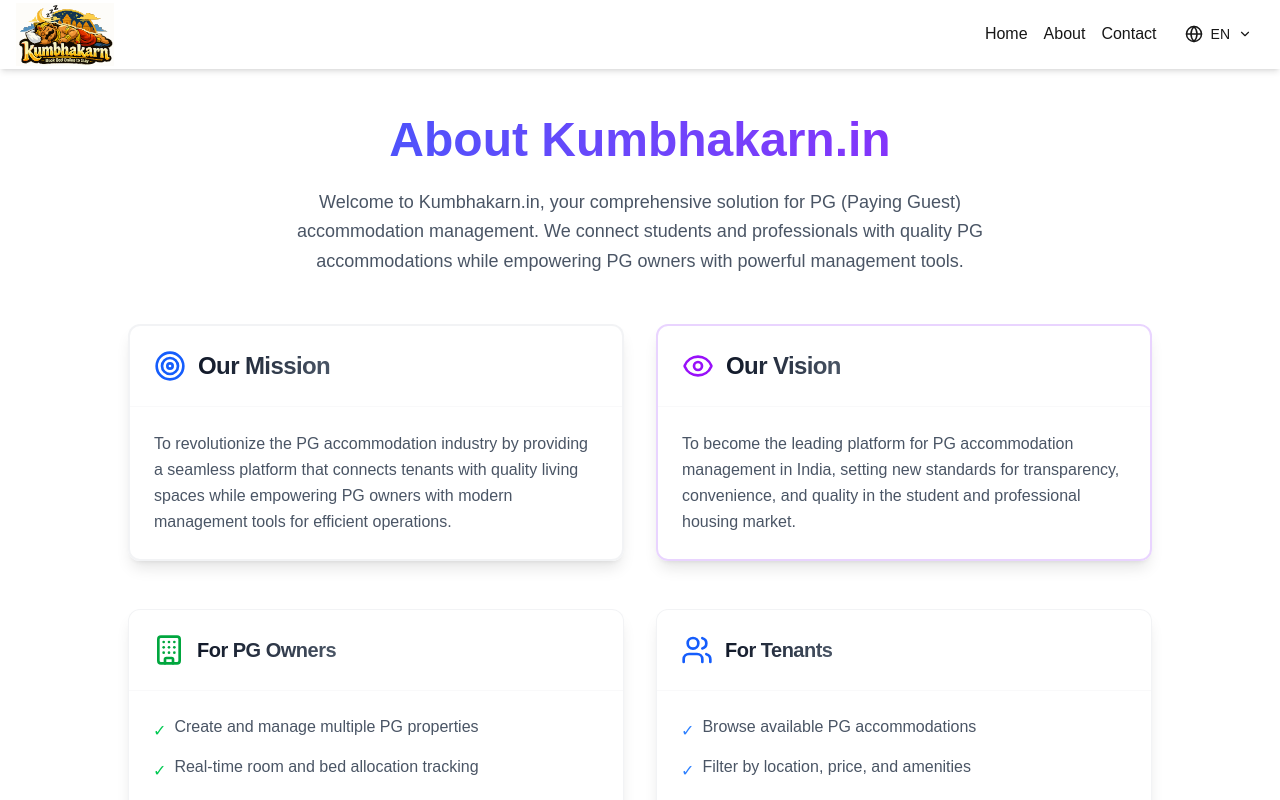
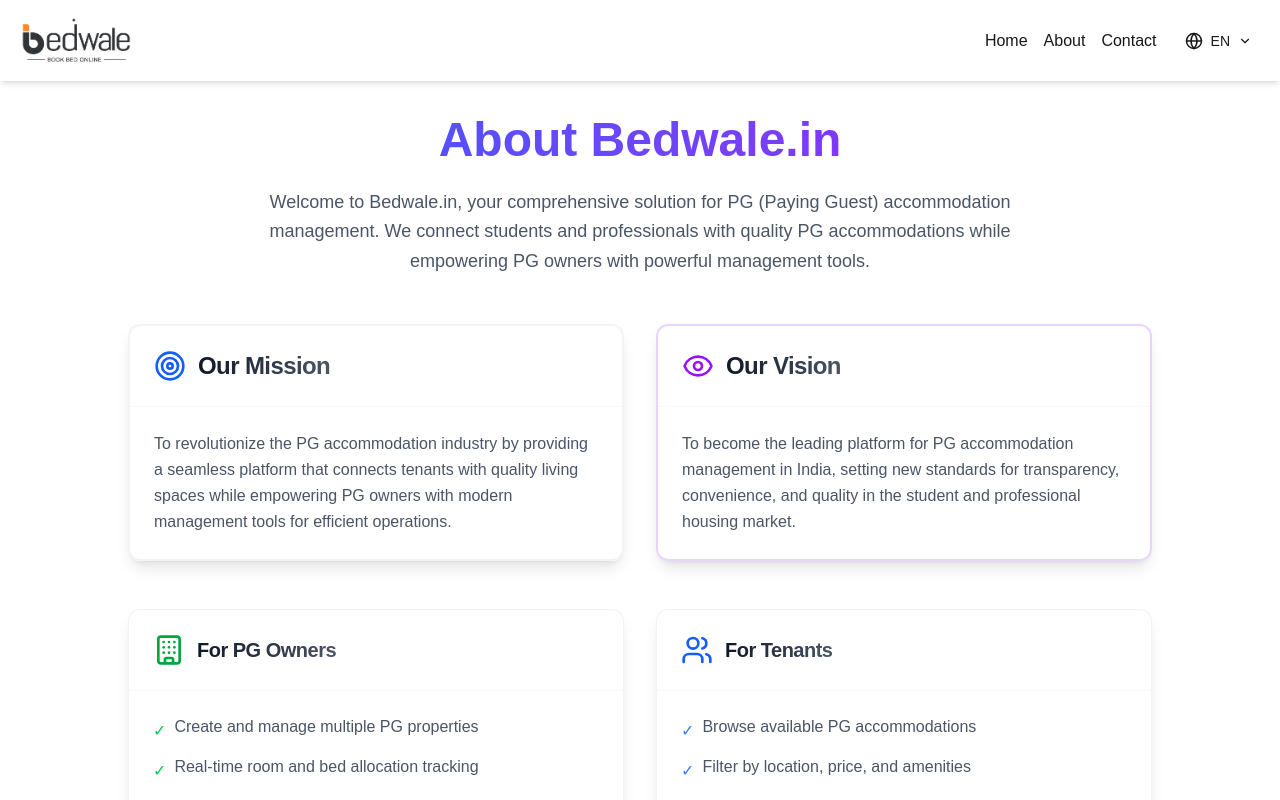
Before and after one commit to Jayeshs1999/banavoo-saas-frontend, a Next.js app: page /about in a window 1280 px wide. Shown: the top 800 px of the page. Built offline with nearby package versions, Linux system fonts and the light colour scheme; a web font is replaced by a local one.

Commit message:
change brand name with bedwale.in

```diff
--- a/app/layout.tsx
+++ b/app/layout.tsx
@@ -19,11 +19,12 @@
 
 export const metadata: Metadata = {
   title: {
-    default: "Kumbhakarn.in - Book bed online and Manage PG Accommodations with Ease",
-    template: "%s | Kumbhakarn.in",
+    default:
+      "Bedwale.in - Book bed online and Manage PG Accommodations with Ease",
+    template: "%s | Bedwale.in",
   },
   description:
-    "Find and book your bed online. Kumbhakarn.in connects students and professionals with quality PG accommodations while empowering PG owners with powerful management tools.",
+    "Find and book your bed online. Bedwale.in connects students and professionals with quality PG accommodations while empowering PG owners with powerful management tools.",
   keywords: [
     "PG accommodation",
     "paying guest",
@@ -37,27 +38,27 @@
     "book bed online",
     "book my bed",
     "bed booking",
-    "online bed"
+    "online bed",
   ],
   authors: [{ name: "Jayesh Sevatkar" }],
-  creator: "Kumbhakarn.in",
-  publisher: "Kumbhakarn.in",
+  creator: "Bedwale.in",
+  publisher: "Bedwale.in",
 
   // Open Graph / Facebook
   openGraph: {
     type: "website",
     locale: "en_IN",
     url: "https://www.sthals.in",
-    title: "Kumbhakarn.in - PG Accommodation Management",
+    title: "Bedwale.in - PG Accommodation Management",
     description:
       "Find and manage PG accommodations with ease. Quality accommodations for students and professionals.",
-    siteName: "Kumbhakarn.in",
+    siteName: "Bedwale.in",
     images: [
       {
-        url: "/logo2.png",
+        url: "/logo3.png",
         width: 1200,
         height: 630,
-        alt: "Kumbhakarn.in - Book Bed Online or Manage PG Accommodations with Ease",
+        alt: "Bedwale.in - Book Bed Online or Manage PG Accommodations with Ease",
       },
     ],
   },
@@ -65,10 +66,10 @@
   // Twitter
   twitter: {
     card: "summary_large_image",
-    title: "Kumbhakarn.in - ",
+    title: "Bedwale.in - ",
     description:
       "Find and manage PG accommodations with ease. Quality accommodations for students and professionals.",
-    images: ["/logo2.png"],
+    images: ["/logo3.png"],
     creator: "@sthals_in",
   },
 
--- a/components/Header.tsx
+++ b/components/Header.tsx
@@ -31,17 +31,17 @@
 
   return (
     <header className="fixed inset-x-0 top-0 z-50 bg-background text-foreground shadow-md">
-      <div className="container mx-auto px-4 py-[3px] flex justify-between items-center">
+      <div className="container mx-auto px-4 py-[17px] flex justify-between items-center">
         <div className="flex gap-2 justify-center items-center">
           <Image
-            src={ "/kumbhakarn-logo.svg" }
-            alt="Kumbhakarn.in Logo"
-            width={98}
+            src={"/logo3.png"}
+            alt="Bedwale.in Logo"
+            width={120}
             height={40}
             className="object-contain"
             priority
           />
-        {/* <Link href="/" className="uncial-antiqua-regular text-[25px] font-bold">
+          {/* <Link href="/" className="uncial-antiqua-regular text-[25px] font-bold">
           {t("header.title")}
         </Link> */}
         </div>
--- a/components/StructuredData.tsx
+++ b/components/StructuredData.tsx
@@ -12,10 +12,10 @@
         return {
           "@context": "https://schema.org",
           "@type": "Organization",
-          name: "Kumbhakarn.in",
+          name: "Bedwale.in",
           alternateName: "PGWala",
           url: "https://www.sthals.in",
-          logo: "https://www.sthals.in/logo2.png",
+          logo: "https://www.sthals.in/logo3.png",
           description:
             "Find and manage PG accommodations with ease. STHALS.IN connects students and professionals with quality PG accommodations while empowering PG owners with powerful management tools.",
           foundingDate: "2026",
@@ -61,8 +61,8 @@
           description:
             "PG accommodation management platform connecting students and professionals with quality accommodations.",
           url: "https://www.sthals.in",
-          logo: "https://www.sthals.in/logo2.png",
-          image: "https://www.sthals.in/logo2.png",
+          logo: "https://www.sthals.in/logo3.png",
+          image: "https://www.sthals.in/logo3.png",
           priceRange: "$$",
           address: {
             "@type": "PostalAddress",
--- a/messages/en/translation.json
+++ b/messages/en/translation.json
@@ -38,7 +38,7 @@
     "months": "months"
   },
   "header": {
-    "title": "Kumbhakarn.in",
+    "title": "Bedwale.in",
     "home": "Home",
     "createPGs": "Create PGs",
     "managePGs": "Manage PGs",
@@ -49,7 +49,7 @@
     "logout": "Logout"
   },
   "home": {
-    "welcomeTitle": "Welcome to Kumbhakarn.in",
+    "welcomeTitle": "Welcome to Bedwale.in",
     "welcomeSubtitle": "Find your perfect PG, Book bed online or manage your PG business",
     "trustedBy": "Trusted by 1000+ PG Owners",
     "adminPortal": {
@@ -237,8 +237,8 @@
     "businessHours": "Business hours: Monday - Saturday, 9:00 AM - 6:00 PM"
   },
   "about": {
-    "title": "About Kumbhakarn.in",
-    "description": "Welcome to Kumbhakarn.in, your comprehensive solution for PG (Paying Guest) accommodation management. We connect students and professionals with quality PG accommodations while empowering PG owners with powerful management tools.",
+    "title": "About Bedwale.in",
+    "description": "Welcome to Bedwale.in, your comprehensive solution for PG (Paying Guest) accommodation management. We connect students and professionals with quality PG accommodations while empowering PG owners with powerful management tools.",
     "mission": "Our Mission",
     "missionDesc": "To revolutionize the PG accommodation industry by providing a seamless platform that connects tenants with quality living spaces while empowering PG owners with modern management tools for efficient operations.",
     "vision": "Our Vision",
--- a/messages/hi/translation.json
+++ b/messages/hi/translation.json
@@ -31,14 +31,14 @@
     "confirm": "पुष्टि करें",
     "required": "आवश्यक",
     "optional": "वैकल्पिक",
-     "clear": "Clear",
+    "clear": "Clear",
     "day": "day",
     "days": "days",
     "month": "month",
     "months": "months"
   },
   "header": {
-    "title": "Kumbhakarn.in",
+    "title": "Bedwale.in",
     "home": "होम",
     "createPGs": "PG बनाएं",
     "managePGs": "PG प्रबंधित करें",
@@ -49,7 +49,7 @@
     "logout": "लॉग आउट"
   },
   "home": {
-    "welcomeTitle": "Kumbhakarn.in में आपका स्वागत है",
+    "welcomeTitle": "Bedwale.in में आपका स्वागत है",
     "welcomeSubtitle": "PG खोजें या अपने PG व्यवसाय का प्रबंधन करें",
     "trustedBy": "1000+ PG मालिकों द्वारा विश्वसनीय",
     "adminPortal": {
@@ -237,8 +237,8 @@
     "businessHours": "व्यापारिक घंटे: सोमवार - शनिवार, सुबह 9:00 - शाम 6:00"
   },
   "about": {
-    "title": "Kumbhakarn.in के बारे में",
-    "description": "Kumbhakarn.in में आपका स्वागत है, आपका व्यापक PG (Paying Guest) accommodation management solution। हम छात्रों और पेशेवरों को गुणवत्तापूर्ण PG accommodations से जोड़ते हैं जबकि PG मालिकों को शक्तिशाली management tools देकर सशक्त बनाते हैं।",
+    "title": "Bedwale.in के बारे में",
+    "description": "Bedwale.in में आपका स्वागत है, आपका व्यापक PG (Paying Guest) accommodation management solution। हम छात्रों और पेशेवरों को गुणवत्तापूर्ण PG accommodations से जोड़ते हैं जबकि PG मालिकों को शक्तिशाली management tools देकर सशक्त बनाते हैं।",
     "mission": "हमारा मिशन",
     "missionDesc": "PG accommodation industry में क्रांति लाने के लिए एक seamless platform प्रदान करना जो tenants को quality living spaces से जोड़ता है जबकि PG मालिकों को modern management tools देकर efficient operations के लिए सशक्त बनाता है।",
     "vision": "हमारी दृष्टि",
@@ -262,7 +262,7 @@
     "techFeature4": "सभी devices के लिए Responsive design",
     "techFeature5": "Scalable backend architecture",
     "commitment": "हमारी प्रतिबद्धता",
-    "commitmentDesc": "Kumbhakarn.in पर, हम सभी के लिए PG accommodation experience को बेहतर बनाने के लिए प्रतिबद्ध हैं। चाहे आप एक छात्र हों जो आरामदायक जगह तलाश रहा है या एक PG मालक जो अपने व्यवसाय का प्रबंधन कर रहा है, हमारा platform आपके सफर को आसान बनाने के लिए डिज़ाइन किया गया है। हम accommodation market की बदलती जरूरतों को पूरा करने के लिए अपनी services में लगातार सुधार कर रहे हैं।"
+    "commitmentDesc": "Bedwale.in पर, हम सभी के लिए PG accommodation experience को बेहतर बनाने के लिए प्रतिबद्ध हैं। चाहे आप एक छात्र हों जो आरामदायक जगह तलाश रहा है या एक PG मालक जो अपने व्यवसाय का प्रबंधन कर रहा है, हमारा platform आपके सफर को आसान बनाने के लिए डिज़ाइन किया गया है। हम accommodation market की बदलती जरूरतों को पूरा करने के लिए अपनी services में लगातार सुधार कर रहे हैं।"
   },
   "errors": {
     "required": "यह फ़ील्ड आवश्यक है",
@@ -272,7 +272,7 @@
     "somethingWentWrong": "कुछ गलत हो गया",
     "tryAgain": "कृपया पुनः प्रयास करें"
   },
-    "userDashboard": {
+  "userDashboard": {
     "welcome": "Welcome",
     "findYourPerfectPG": "Find your perfect PG accommodation",
     "myRequests": "My Requests",
```
Also changed, not shown: app/logo3.png (added), public/logo3.png (added).
